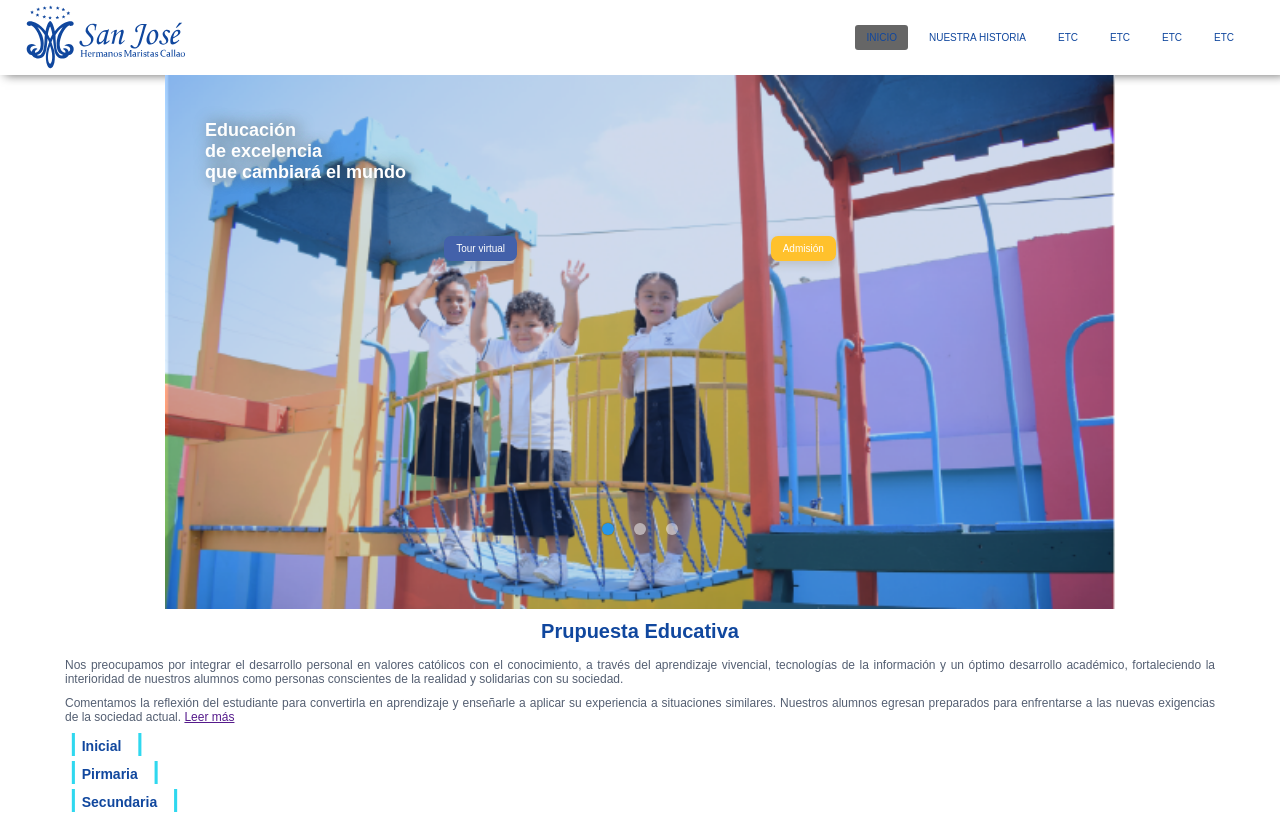
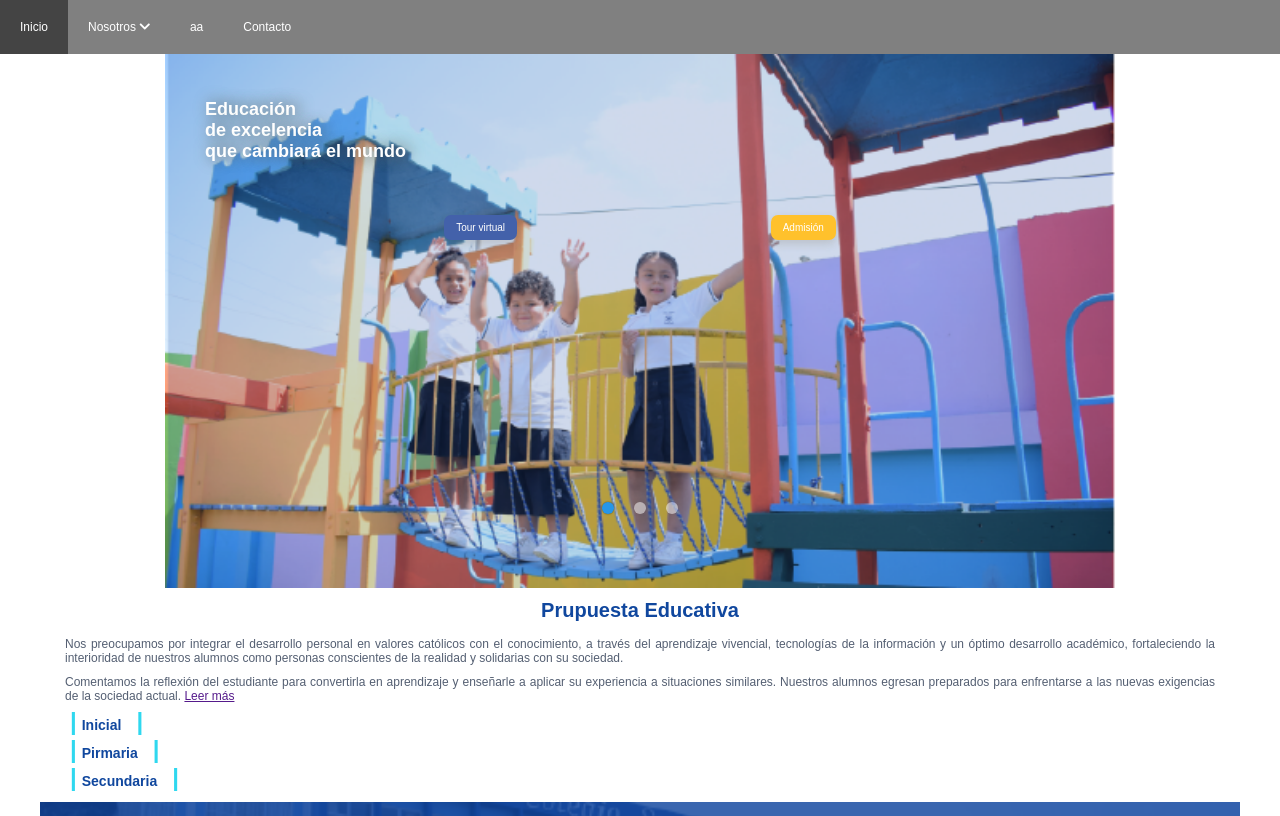
Before and after one commit to ldxsoria/WebSJM, a plain HTML site: page index.html in a window 1280 px wide. Shown: the top 816 px of the page. Drawn offline with nearby package versions, Linux system fonts and the light colour scheme.

Commit message:
Nuevo menu 50% en 3 paginas(index,historia,mision)

```diff
--- a/css/estilos.css
+++ b/css/estilos.css
@@ -28,7 +28,12 @@ html {
     /*font-family: 'Proza Libre', sans-serif;*/
 }
 
-header .nav-bar {
+.nav-bar i{
+    font-size: 2rem;
+    color: #10479E;
+}
+
+/*header .nav-bar {
     background: white;
     display: flex;
     align-items: center;
@@ -43,7 +48,7 @@ header .nav-bar img{
     width: 144px;
     aspect-ratio: auto 144 / 52;
     height: 52px;
-}
+}*/
 
 .container{
     margin-bottom: 35px;
--- a/index.html
+++ b/index.html
@@ -8,30 +8,30 @@
     <link href=“https://fonts.googleapis.com/css2?family=DM+Sans:wght@400;500;700&family=Inter:wght@300;500&display=swap” rel=“stylesheet”>
     <!--<link rel="preconnect" href="https://fonts.gstatic.com">
 <link href="https://fonts.googleapis.com/css2?family=Proza+Libre:ital,wght@0,400;0,600;0,700;1,400&display=swap" rel="stylesheet">-->
+    <link rel="stylesheet" href="https://cdnjs.cloudflare.com/ajax/libs/font-awesome/5.15.4/css/all.min.css">
     <link rel="stylesheet" href="./css/slider.css">
     <link rel="stylesheet" href="./css/estilos.css">
-    <link rel="stylesheet" href="./css/navbar.css">
+    <link rel="stylesheet" href="./css/menu.css">
     <link rel="stylesheet" href="https://unpkg.com/swiper/swiper-bundle.min.css" />
     <link rel="stylesheet" href="./css/testimonial.css">
-    <script src="./js/navbar.js"></script>
 </head>
 <body>
-    <header>
-        <nav class="menu">
-            <img  class="menu-logo" src="./img/logo-csjmc-blue.svg" alt="">
-            <ul class="menu-items">
-                <li class="active"><a href="">Inicio</a></li>
-                <li><a href="./nuestra-historia.html">Nuestra Historia</a></li>
-                <li><a href="">Etc</a></li>
-                <li><a href="">Etc</a></li>
-                <li><a href="">Etc</a></li>
-                <li><a href="">Etc</a></li>
-            </ul>
-            <span class="menu-btn">
-                <img src="./img/bars-solid.svg" alt="">
-            </span>
-        </nav>
-    </header>
+    <span class="nav-bar" id="btnMenu"><img  class="menu-logo" src="./img/logo-csjmc-blue.svg" alt=""><i class="fas fa-bars"></i></span>
+    <nav class="main-nav">
+        <ul class="menu" id="menu">
+            <li class="menu__item"><a href="#" class="menu__link">Inicio</a></li>
+            <li class="menu__item container-submenu"><a href="#" class="menu__link submenu-btn">Nosotros <i class="fas fa-chevron-down"></i></a>
+                <ul class="submenu">
+                    <li class="menu__item"><a href="./nuestra-historia.html" class="menu__link">Nuestra Historia</a></li>
+                    <li class="menu__item"><a href="./nuestra-visión-y-misión.html" class="menu__link">Nuestra Visión y Misión</a></li>
+                    <li class="menu__item"><a href="" class="menu__link">Ejemplo 1</a></li>
+                    <li class="menu__item"><a href="" class="menu__link">Ejemplo 1</a></li>
+                </ul>
+            </li>
+            <li class="menu__item"><a href="" class="menu__link">aa</a></li>
+            <li class="menu__item"><a href="" class="menu__link">Contacto</a></li>
+        </ul>
+    </nav>
     <div class="container">
         <div class="img-slider">
             <div class="slide active">
@@ -237,7 +237,7 @@
         </div>
     </footer>
 
-
+    <script src="./js/menu.js"></script>
 
     <!--Javascript Slider1-->
     <script type="text/javascript">
```
Also changed, not shown: nuestra-visión-y-misión.html (+1 -1 lines).
